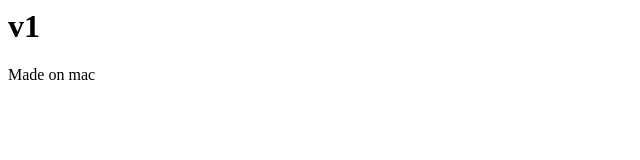
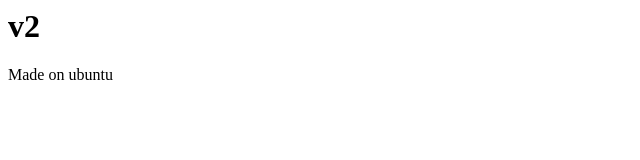
Before and after one commit to rerreby/learn, a plain HTML site: page index.html in a window 1280 px wide. Shown: the full height of the page, 0-640 px from the left. Drawn offline with Linux system fonts and the light colour scheme.

Commit message:
v2, changed on ubu

```diff
--- a/index.html
+++ b/index.html
@@ -1,4 +1,4 @@
 <body>
-	<h1>v1</h1>
-	<p>Made on mac</p>
+	<h1>v2</h1>
+	<p>Made on ubuntu</p>
 </body>
```
